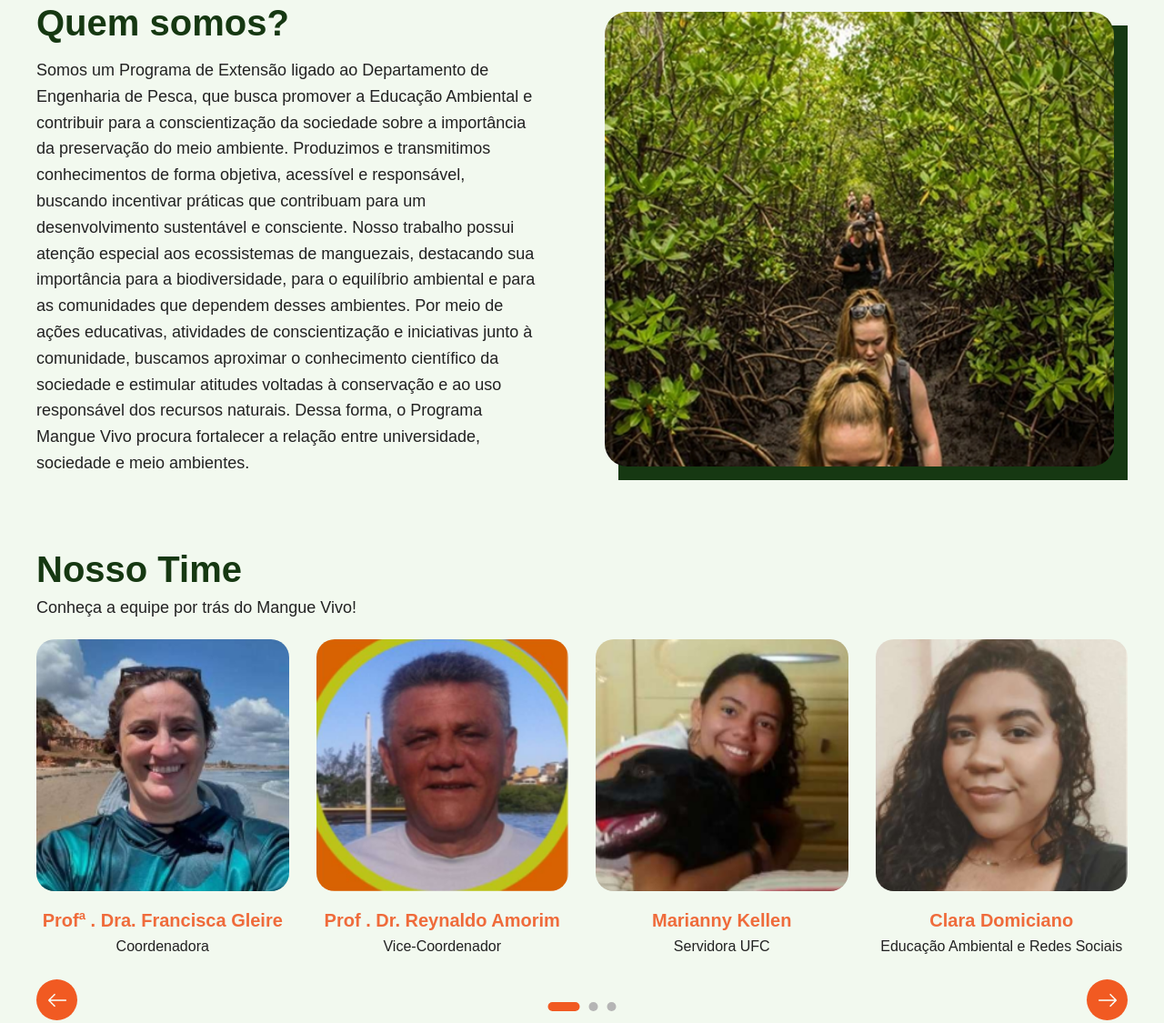
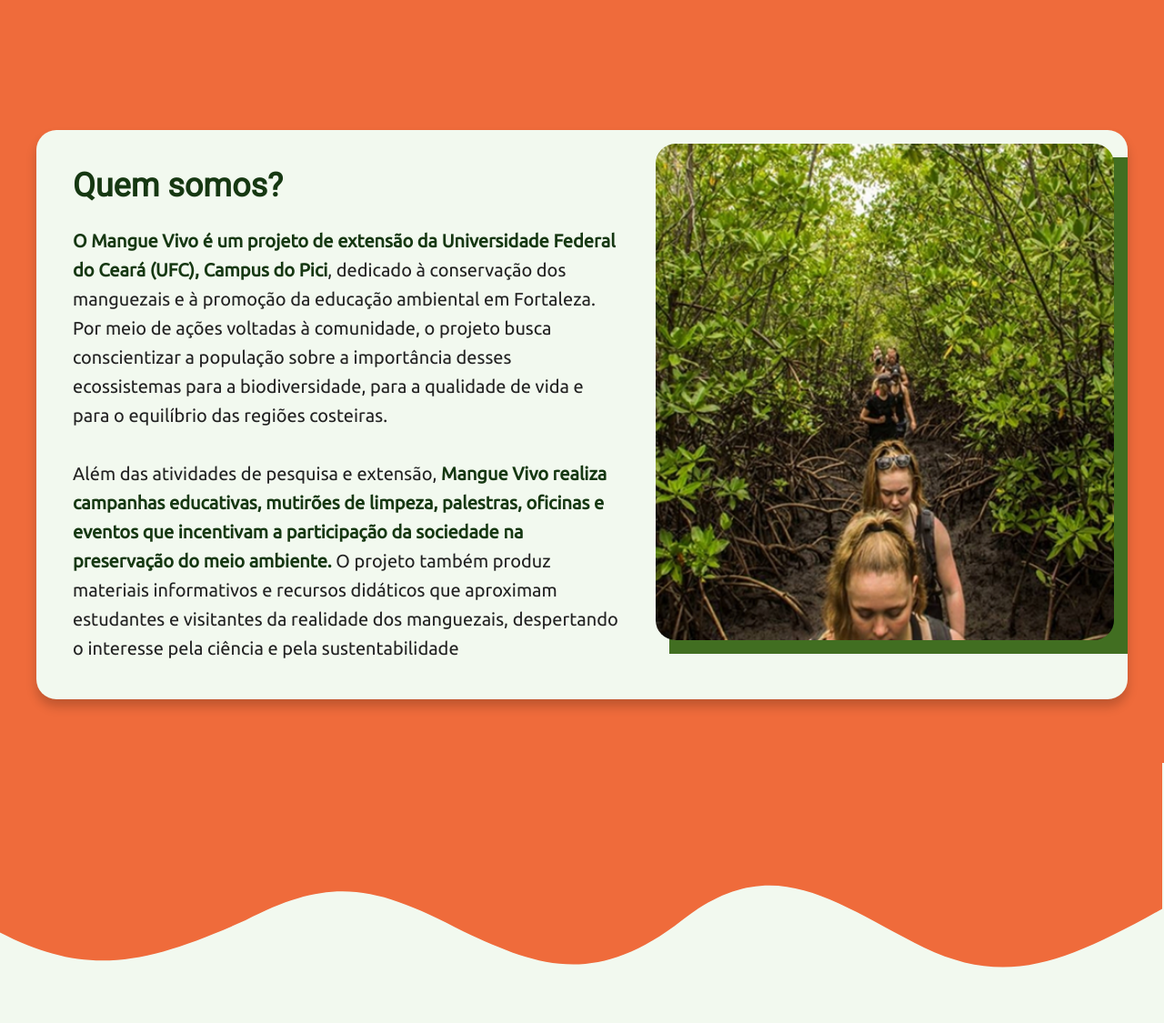
Before and after one commit to Y3LR4I/ProjetoIntegradoKiwido, a plain HTML site: page index.html in a window 1280 px wide. Shown: the part 887-2012 px from the top of the page at 91% size. Drawn offline with Linux system fonts and the light colour scheme.

Commit message:
Atualizacao do setor de quem somos e nossa missao e objetivos
Este comitt leva consigo a atualizacao da paleta visual, juntamente com atualizacao textual da secao de quem somos. A principal adicao foi as ondas que foram feitas apartir do path com a regra de beuzier

```diff
--- a/css/home.css
+++ b/css/home.css
@@ -127,33 +127,52 @@
 
 /* seção do quem somos */
 .quem-somos {
-    padding: 70px var(--margem-lateral);
+    background-color: var(--cor-secundaria);
+    padding: 210px var(--margem-lateral) 70px var(--margem-lateral);
 }
 
 .quem-somos-container {
-    max-width: var(--largura-conteudo);
+  max-width: var(--largura-conteudo);
     margin: 0 auto;
 
     display: grid;
-    grid-template-columns: 1fr 1fr;
-    gap: 80px;
-    align-items: center;
+    grid-template-columns: 1.15fr 0.85fr;
+    align-items: stretch;
+    gap: 0;
+
+    background-color: var(--cor-fundo);
+    border-radius: 22px;
+    box-shadow: 0 8px 12px rgba(0,0,0,0.2);
+    padding: 15px 15px 15px 0;
 }
 
 .quem-somos-texto {
-    max-width: 550px;
+    min-width: 0;
+    padding: 25px 35px 25px 40px;
+    align-self: center;}
+
+.quem-somos-texto p {
+    min-width: 0;
+    font-size: 20px;
+    line-height: 1.6;
+}
+.quem-somos-texto p .destaque{
+    font-weight: bolder;
+    color: var(--cor-principal);
+}
+.quem-somos-texto h2 {
+    font-size: 36px;
+    margin-bottom: 24px;
+
 }
 
-.quem-somos-texto p {
-    font-size: 18px;
-    line-height: 1.6;
-}
-
-.quem-somos-imagem {
+.quem-somos-imagem { /* Mexi muito nesta parte de imagem pensando no melhor meio de aborda-la visualmente, não achei um resultado satisfatório, caso encontre sinta-se livre para alterá-lo */
     position: relative;
+    min-width: 0;
     width: 100%;
-    height: 500px;
-    left: -15px;
+    height: 455px;
+    align-self: stretch;
+    margin: 0;
 }
 
 .quem-somos-imagem img {
@@ -163,11 +182,11 @@
     left: 0;
 
     width: 100%;
-    height: 100%;
+    height: 120%;
 
     object-fit: cover;
-
-     border-radius: 25px;
+    object-position: center;
+     border-radius: 22px;
 
     z-index: 2;
 }
@@ -180,16 +199,26 @@
     left: 15px;
 
     width: 100%;
-    height: 100%;
+    height: 120%;
 
-    background-color: var(--cor-principal);
+    background-color: var(--cor-quadrado);
 
     z-index: 1;
 }
+.ondulacao-quem-somos .ondas{ /*Area ondulada do nosso site */
+    fill: var(--cor-secundaria);
+    display: block;
+    width: 100%;
+    height: 250px;
 
+    border: 0;
+    margin: -2px;
+    padding: 0;
+    transform: rotate(180deg);
+}
 /* seção do nosso time */
 .nosso-time {
-    padding: 10px var(--margem-lateral);
+    padding: 100px var(--margem-lateral);
 }
 
 .nosso-time-container {
@@ -199,15 +228,16 @@
 
 .nosso-time-texto {
     text-align: center;
-    margin-bottom: 20px;
+    margin-bottom: 50px;
 }
 
 .nosso-time-texto h2 {
     margin-bottom: 5px;
+    text-align: center;
 }
 
 .nosso-time-texto p {
-    text-align: left;
+    text-align: center;
     font-size: 18px;
     line-height: 1.6;
 }
@@ -347,9 +377,19 @@
     border-radius: 10px;
 }
 
+.ondulacao-nosso-time .ondas{
+    fill: var(--cor-principal);
+    display: block;
+    width: 100%;
+    height: 250px;
+    border: 0;
+    margin: 50px 0 -2px 0;
+    padding: 0;
+}
 /* seção nossa missão */
 .nossa-missao {
-    padding: 70px var(--margem-lateral);
+    padding: 70px var(--margem-lateral) 210px var(--margem-lateral);
+    background-color: var(--cor-principal);
 }
 
 .nossa-missao-container {
@@ -394,7 +434,7 @@
     width: 100%;
     height: 100%;
 
-    background-color: var(--cor-principal);
+    background-color: var(--cor-quadrado);
 
     z-index: 1;
 }
@@ -406,14 +446,17 @@
 .nossa-missao-texto h2 {
     font-size: 40px;
     margin-bottom: 15px;
-    color: var(--cor-principal);
+    color: var(--cor-fundo);
 }
 
 .nossa-missao-texto p {
     font-size: 18px;
     line-height: 1.6;
+    color: var(--cor-fundo);
 }
-
+.nossa-missao-texto p .destaque{
+    font-weight:bolder;
+}
 /* seção ações desenvolvidas */
 .acoes-desenvolvidas {
     padding: 70px var(--margem-lateral);
@@ -430,11 +473,14 @@
 
 .acoes-desenvolvidas-texto h2 {
     margin-bottom: 5px;
+    text-align: center;
 }
 
 .acoes-desenvolvidas-texto p {
     font-size: 18px;
     line-height: 1.6;
+    text-align: center;
+
 }
 
 .acoes-carousel {
--- a/css/style.css
+++ b/css/style.css
@@ -5,7 +5,7 @@
     --cor-secundaria: #EF6B3B;
     --cor-fundo: #F2F9EF;
     --cor-texto: #222222;
-
+    --cor-quadrado: #416E21;
     --largura-conteudo: 1200px;
     --margem-lateral: 30px;
 }
@@ -26,7 +26,7 @@
 
 /* configurações em tags gerais */
 body {
-    font-family: Arial, sans-serif;
+    font-family: 'Ubuntu', sans-serif;
     background-color: var(--cor-fundo);
     color: var(--cor-texto);
 
@@ -34,8 +34,10 @@ body {
 }
 
 h2 {
+    font-family: 'Roboto', sans-serif;
     text-align: left;
-    font-size: 40px;
+    font-size: 46px;
+    font-weight: bolder;
     margin-bottom: 15px;
     color: var(--cor-principal);
 }
--- a/index.html
+++ b/index.html
@@ -7,6 +7,9 @@
     <title>Projeto Mangue Vivo</title>
     <link rel="stylesheet" href="css/style.css">
     <link rel="stylesheet" href="css/home.css">
+
+    <link href="https://fonts.googleapis.com/css?family=Ubuntu" rel="stylesheet">
+    <link href="https://fonts.googleapis.com/css?family=Roboto" rel="stylesheet">
 </head>
 
 <body>
@@ -90,16 +93,16 @@
                 <h2>Quem somos?</h2>
 
                 <p>
-                    Somos um Programa de Extensão ligado ao Departamento de Engenharia de Pesca, que busca promover a
-                    Educação Ambiental e contribuir para a conscientização da sociedade sobre a importância da
-                    preservação do meio ambiente. Produzimos e transmitimos conhecimentos de forma objetiva, acessível e
-                    responsável, buscando incentivar práticas que contribuam para um desenvolvimento sustentável e
-                    consciente. Nosso trabalho possui atenção especial aos ecossistemas de manguezais, destacando sua
-                    importância para a biodiversidade, para o equilíbrio ambiental e para as comunidades que dependem
-                    desses ambientes. Por meio de ações educativas, atividades de conscientização e iniciativas junto à
-                    comunidade, buscamos aproximar o conhecimento científico da sociedade e estimular atitudes voltadas
-                    à conservação e ao uso responsável dos recursos naturais. Dessa forma, o Programa Mangue Vivo
-                    procura fortalecer a relação entre universidade, sociedade e meio ambientes.
+                    <span class="destaque">O Mangue Vivo é um projeto de extensão da Universidade Federal do Ceará (UFC), Campus do Pici</span>,
+                    dedicado à conservação dos manguezais e à promoção da educação ambiental em Fortaleza. Por meio
+                    de ações voltadas à comunidade, o projeto busca conscientizar a população sobre a importância
+                    desses ecossistemas para a biodiversidade, para a qualidade de vida e para o equilíbrio das
+                    regiões costeiras.
+                    <br> <br>
+                    Além das atividades de pesquisa e extensão, <span class="destaque"> Mangue Vivo realiza campanhas educativas,
+                    mutirões de limpeza, palestras, oficinas e eventos que incentivam a participação
+                    da sociedade na preservação do meio ambiente.</span> O projeto também produz materiais informativos e recursos didáticos
+                    que aproximam estudantes e visitantes da realidade dos manguezais, despertando o interesse pela ciência e pela sustentabilidade
                 </p>
 
 
@@ -117,6 +120,21 @@
         </div>
 
     </section>
+
+    <!--Ondulações-->
+    <div class="ondulacao-quem-somos">
+<svg class="ondas" viewBox="0 0 800 100" preserveAspectRatio="none" aria-hidden="true">
+    <path
+      d="M0,35
+         C70,10 110,0 170,20
+         C230,40 270,60 330,30
+         C390,0 430,10 480,25
+         C540,45 570,50 630,30
+         C700,10 740,5 800,25
+         L800,100 L0,100 Z"
+        />
+  </svg>
+  </div>
 
     <!--seção nosso time-->
     <section class="nosso-time">
@@ -279,7 +297,20 @@
         </div>
 
     </section>
-
+    <!--Ondulações-->
+    <div class="ondulacao-nosso-time">
+<svg class="ondas" viewBox="0 0 800 100" preserveAspectRatio="none" aria-hidden="true">
+    <path
+      d="M0,35
+         C70,10 110,0 170,20
+         C230,40 270,60 330,30
+         C390,0 430,10 480,25
+         C540,45 570,50 630,30
+         C700,10 740,5 800,25
+         L800,100 L0,100 Z"
+        />
+  </svg>
+  </div>
     <!--seção nossa missão-->
     <section class="nossa-missao">
 
@@ -298,11 +329,11 @@
                 <h2>Nossa Missão e Objetivos</h2>
 
                 <p>
-                    O Projeto Mangue Vivo tem como missão promover a conscientização ambiental e incentivar a
-                    preservação dos manguezais por meio da educação, da pesquisa e da extensão universitária. Buscamos
+                    O Projeto Mangue Vivo tem como missão <span class="destaque">promover a conscientização ambiental e incentivar a
+                    preservação dos manguezais por meio da educação, da pesquisa e da extensão universitária.</span> Buscamos
                     aproximar a comunidade da importância desses ecossistemas, destacando seu papel na conservação da
                     biodiversidade, na proteção do litoral e na manutenção da qualidade de vida.
-
+                    <br><br>
                     Nossos objetivos incluem desenvolver ações educativas, realizar atividades de campo, incentivar
                     práticas sustentáveis e apoiar pesquisas que contribuam para a conservação ambiental. Além disso,
                     procuramos fortalecer o vínculo entre a Universidade Federal do Ceará e a sociedade, estimulando a
```
